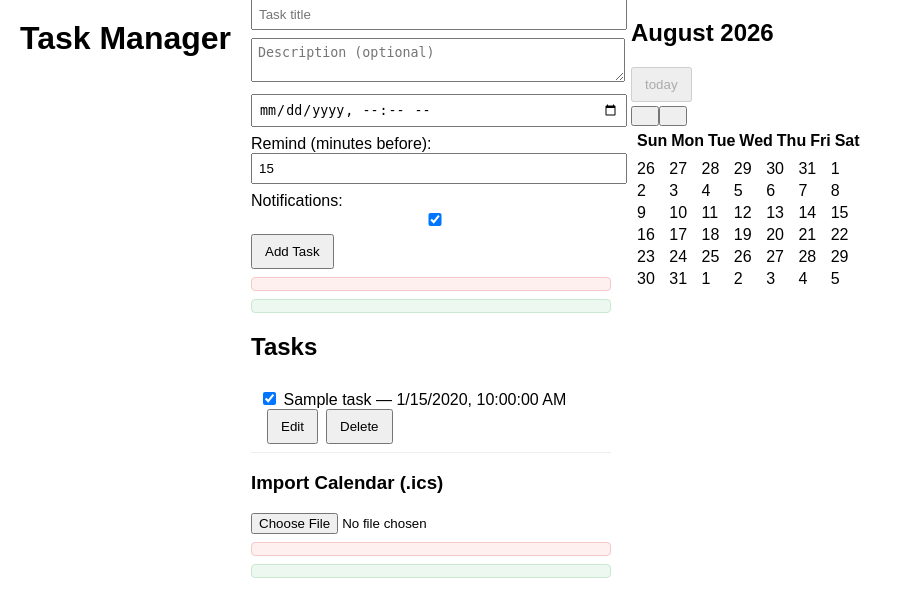
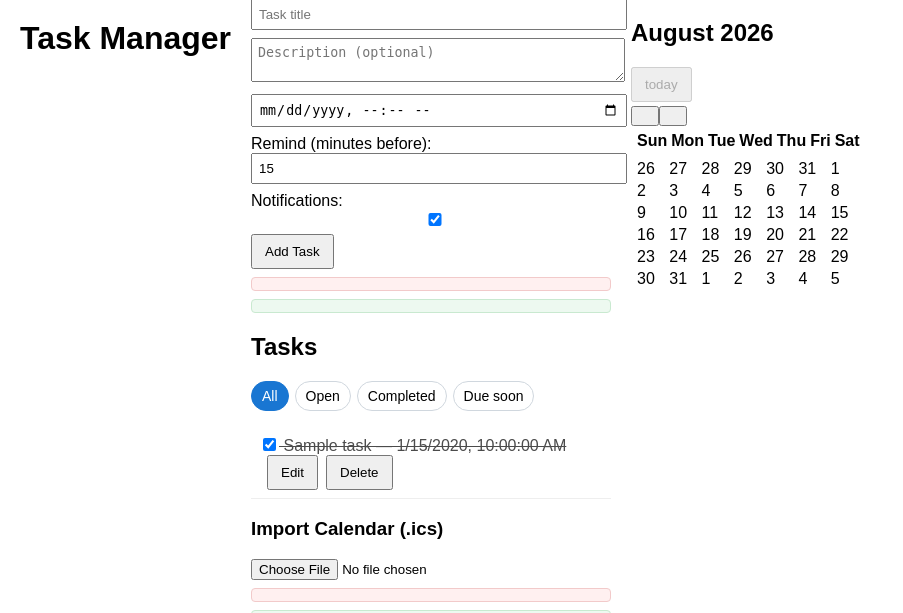
Before and after one commit to skologamer/task-manager, a Flask app: page / in a window 1280 px wide. Shown: the part 47-660 px from the top of the page, without its empty margins (0-903 px from the left). Run offline with Flask 3, Linux system fonts and the light colour scheme; a user stored in the database is signed in; tables that the repository leaves empty hold one stand-in row (values such as "Sample post"); lists and menus that the app fills with data are empty; some libraries are stand-ins or nearby versions.

Commit message:
Add task filtering and empty state UI

```diff
--- a/static/app.js
+++ b/static/app.js
@@ -39,6 +39,25 @@ function scheduleNotification(task){
   }, delay);
 }
 
+function getVisibleTasks(tasks){
+  const filter = window.taskFilter || 'all';
+  const ordered = [...tasks].sort((a, b) => {
+    const aTime = a.due_date ? new Date(a.due_date).getTime() : Number.MAX_SAFE_INTEGER;
+    const bTime = b.due_date ? new Date(b.due_date).getTime() : Number.MAX_SAFE_INTEGER;
+    return aTime - bTime;
+  });
+
+  switch (filter) {
+    case 'open':
+      return ordered.filter(t => !t.completed);
+    case 'completed':
+      return ordered.filter(t => t.completed);
+    case 'due-soon':
+      return ordered.filter(t => !t.completed && t.due_date && new Date(t.due_date) - new Date() <= 86400000);
+    default:
+      return ordered;
+  }
+}
 function renderTasks(tasks){
   const ul = document.getElementById('task-list');
   ul.innerHTML='';
@@ -55,6 +74,10 @@ function renderTasks(tasks){
 
     const titleSpan = document.createElement('span');
     titleSpan.textContent = ' ' + t.title + (t.due_date? ' — '+isoLocalString(t.due_date): '');
+    if (t.completed) {
+      titleSpan.style.textDecoration = 'line-through';
+      titleSpan.style.opacity = '0.7';
+    }
 
     const del = document.createElement('button');
     del.textContent = 'Delete';
@@ -130,6 +153,17 @@ async function refreshAll(calendar, chart){
 }
 
 document.addEventListener('DOMContentLoaded', async ()=>{
+  window.taskFilter = 'all';
+
+  const filterButtons = document.querySelectorAll('.task-filter');
+  filterButtons.forEach((button) => {
+    button.addEventListener('click', async () => {
+      window.taskFilter = button.dataset.filter || 'all';
+      filterButtons.forEach((el) => el.classList.toggle('active', el === button));
+      const tasks = await fetchTasks();
+      renderTasks(tasks);
+    });
+  });
   const calendarEl = document.getElementById('calendar');
   const calendar = new FullCalendar.Calendar(calendarEl, { initialView:'dayGridMonth' });
   calendar.render();
--- a/static/styles.css
+++ b/static/styles.css
@@ -27,3 +27,8 @@ button { padding: 8px 12px; }
 
 .form-error { color: #b33; padding:6px; background: #fff0f0; border:1px solid #f2caca; border-radius:4px; margin-top:8px }
 .form-success { color: #216c3b; padding:6px; background: #edf9f0; border:1px solid #c9e9d0; border-radius:4px; margin-top:8px }
+
+#task-list .empty-state { color: #666; font-style: italic; padding: 12px 4px; }
+.task-toolbar { display: flex; flex-wrap: wrap; gap: 6px; margin: 8px 0 12px; }
+.task-filter { padding: 6px 10px; border: 1px solid #d0d7de; border-radius: 999px; background: #fff; cursor: pointer; font-size: 14px; }
+.task-filter.active { background: #1976d2; color: #fff; border-color: #1976d2; }
--- a/templates/index.html
+++ b/templates/index.html
@@ -46,6 +46,12 @@
       </form>
 
       <h2>Tasks</h2>
+      <div class="task-toolbar">
+        <button type="button" class="task-filter active" data-filter="all">All</button>
+        <button type="button" class="task-filter" data-filter="open">Open</button>
+        <button type="button" class="task-filter" data-filter="completed">Completed</button>
+        <button type="button" class="task-filter" data-filter="due-soon">Due soon</button>
+      </div>
       <ul id="task-list"></ul>
 
       <h3>Import Calendar (.ics)</h3>
--- a/www/index.html
+++ b/www/index.html
@@ -30,6 +30,12 @@
       </form>
 
       <h2>Tasks</h2>
+      <div class="task-toolbar">
+        <button type="button" class="task-filter active" data-filter="all">All</button>
+        <button type="button" class="task-filter" data-filter="open">Open</button>
+        <button type="button" class="task-filter" data-filter="completed">Completed</button>
+        <button type="button" class="task-filter" data-filter="due-soon">Due soon</button>
+      </div>
       <ul id="task-list"></ul>
 
       <h3>Import Calendar (.ics)</h3>
--- a/www/static/styles.css
+++ b/www/static/styles.css
@@ -25,3 +25,8 @@ button { padding: 8px 12px; }
 
 .form-error { color: #b33; padding:6px; background: #fff0f0; border:1px solid #f2caca; border-radius:4px; margin-top:8px }
 .form-success { color: #216c3b; padding:6px; background: #edf9f0; border:1px solid #c9e9d0; border-radius:4px; margin-top:8px }
+
+#task-list .empty-state { color: #666; font-style: italic; padding: 12px 4px; }
+.task-toolbar { display: flex; flex-wrap: wrap; gap: 6px; margin: 8px 0 12px; }
+.task-filter { padding: 6px 10px; border: 1px solid #d0d7de; border-radius: 999px; background: #fff; cursor: pointer; font-size: 14px; }
+.task-filter.active { background: #1976d2; color: #fff; border-color: #1976d2; }
```
Also changed, not shown: www/static/app.js (+34 -0 lines).
